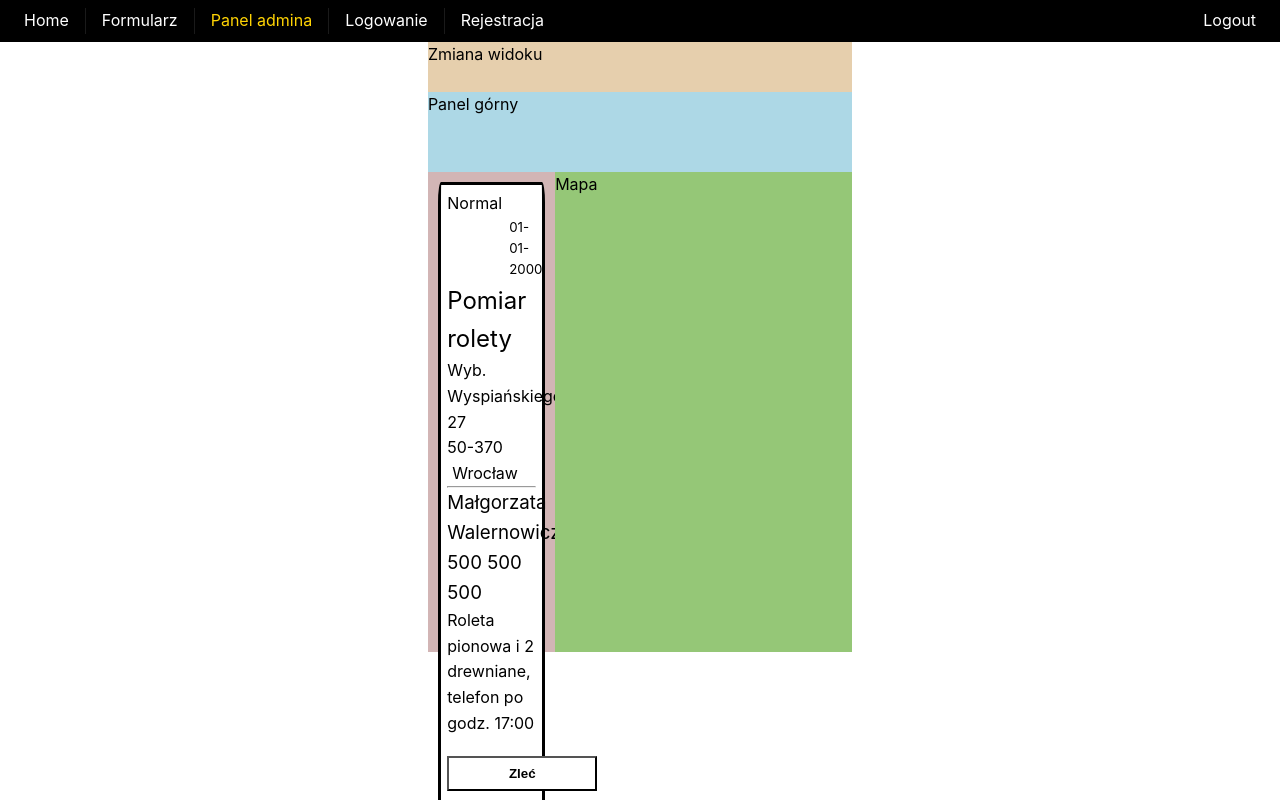
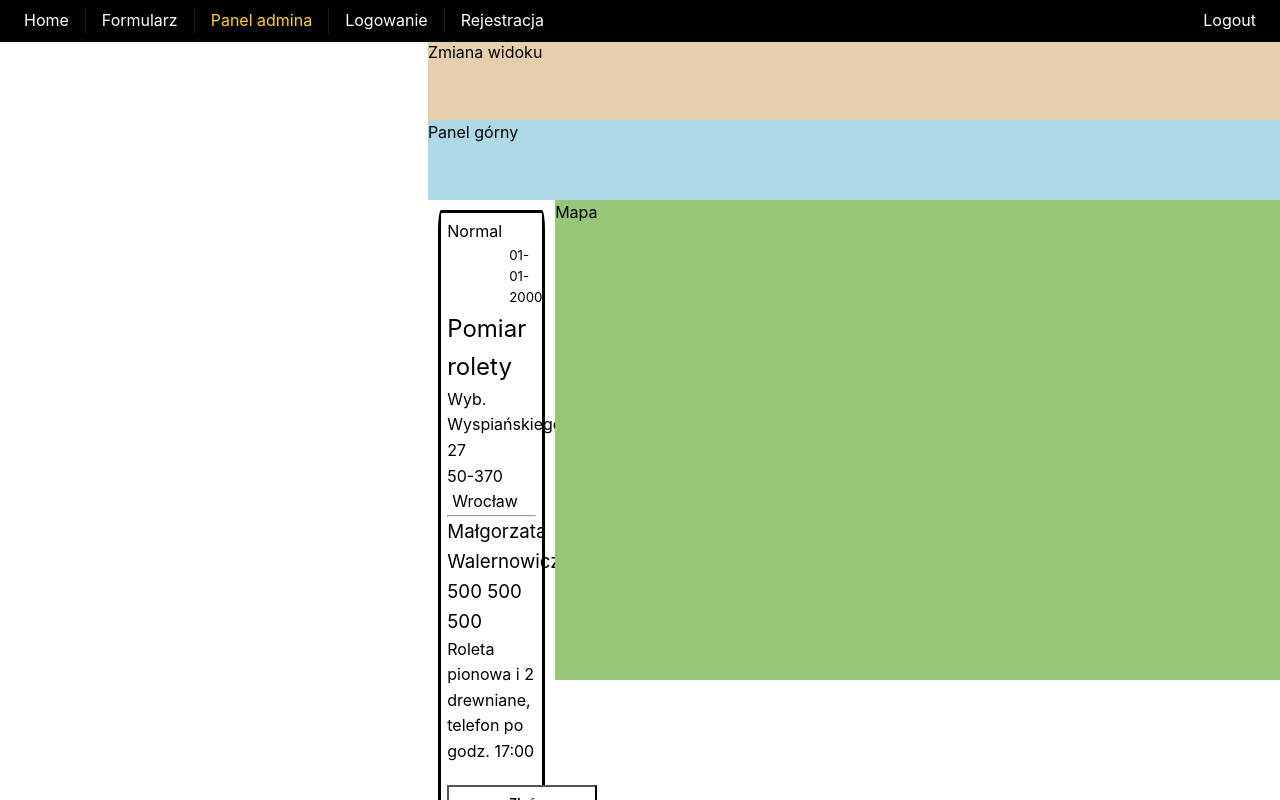
Before and after one commit to arturmsec/siemano, a Vue app in the folder vue/: page /adminpanel in a window 1280 px wide. Shown: the top 800 px of the page. Built offline with nearby package versions, Linux system fonts and the light colour scheme; what vue-toast-notification would draw is missing.

Commit message:
Admin panel fixed scrolling

```diff
--- a/vue/src/views/AdminPanelView.vue
+++ b/vue/src/views/AdminPanelView.vue
@@ -6,26 +6,21 @@
     <div class="topPanel">
       Panel górny
     </div>
-   <div class="row">
 
-      <div class="col">
-        <div class="orders">
+    <div class="orders">
           <OrderCard
             v-for="order in orders"
             :key="order.id"
             :order="order"
           />
-        </div>
-      </div>
+    </div>
+    <div class="map">
+          Mapa
+    </div>
 
-      <div class="col">
-        <div class="map">
-          Mapa
-        </div>
-      </div>
 
     </div>
-  </div>
+
 
 </template>
 
@@ -48,24 +43,40 @@ export default{
 
 
 <style>
-.viewChange {
-  height: 50px;
+ .viewChange {
+  position: fixed;
+  display: inline-block;
+  z-index: 1;
+  margin-top: 40px;
+  width: 100%;
+  height: 80px;
   background: rgb(230, 207, 173);
 }
 .topPanel {
+  position: fixed;
+  z-index: 1;
+  margin-top: 120px;
+  width: 100%;
   height: 80px;
   background: lightblue;
 }
 .orders {
+  margin-top: 200px;
   height: 60vh;
   width: 30%;
   float: left;
-  background: rgb(210, 181, 181);
 }
 .map {
+  position: fixed;
+  display: inline-block;
+  margin-top: 200px;
   height: 60vh;
   width: 70%;
-  float: right;
   background: rgb(149, 199, 119);
 }
+.wrapper{
+  position:fixed;
+  top: 0px;
+  z-index: 2;
+}
 </style>
```
